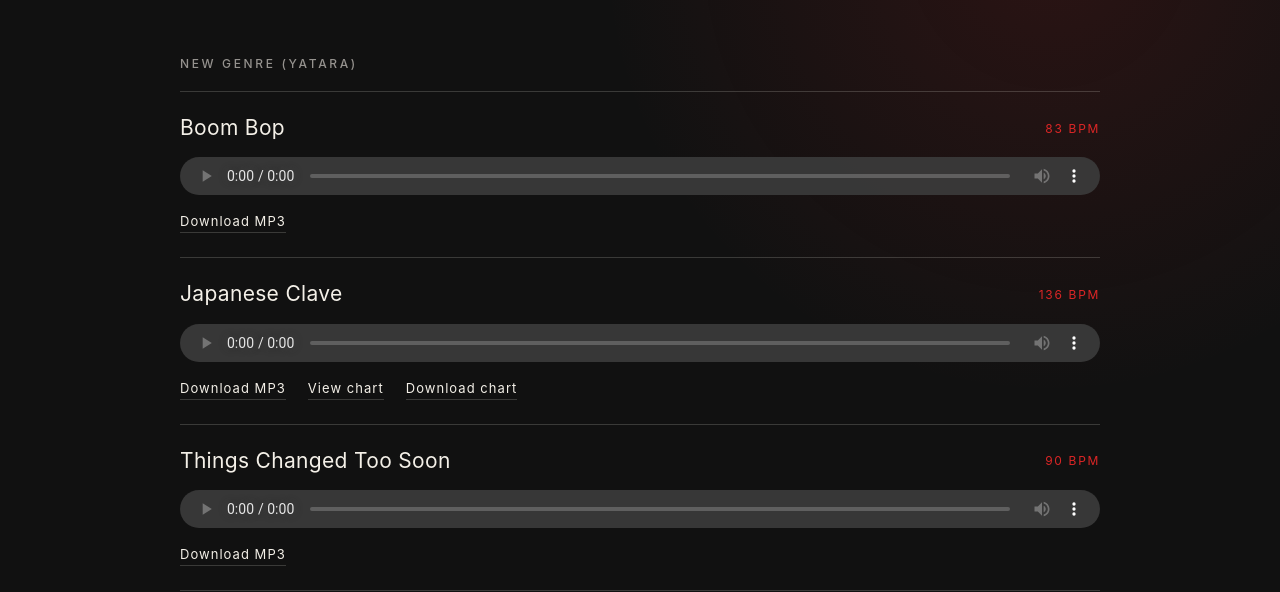
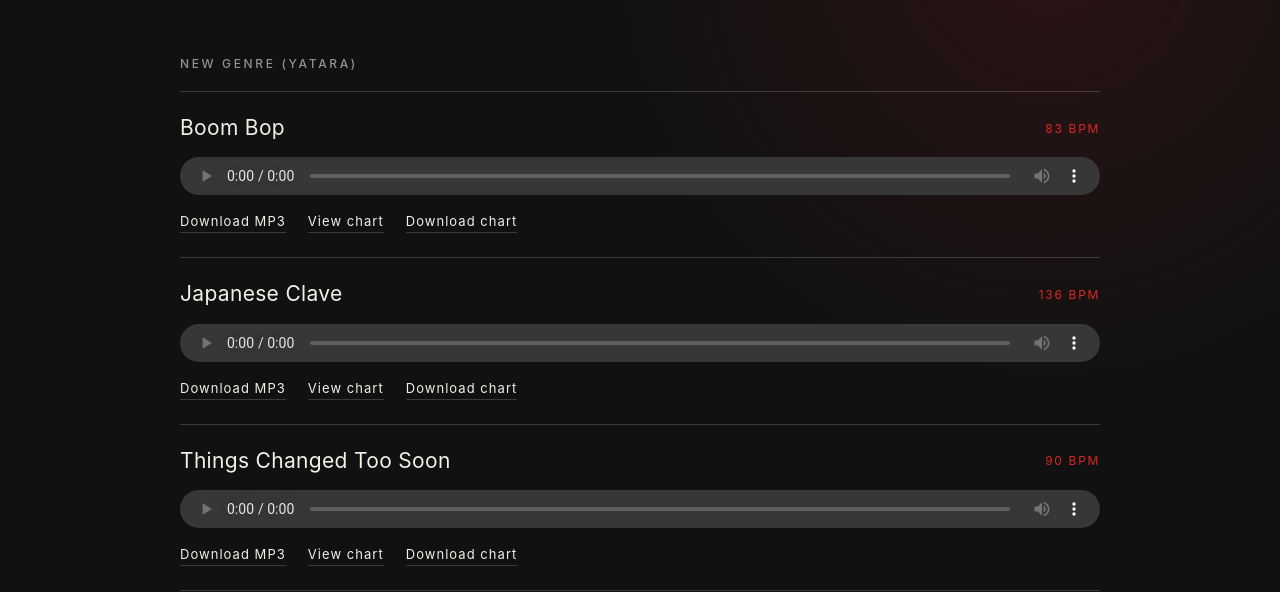
Before and after one commit to taka808/yatara-lp, a plain HTML site: page live-536edecd31/index.html in a window 1280 px wide. Shown: the part 208-800 px from the top of the page. Drawn offline with Linux system fonts and the light colour scheme.

Commit message:
update link-only musician page

```diff
--- a/live-536edecd31/index.html
+++ b/live-536edecd31/index.html
@@ -135,6 +135,8 @@
       <audio controls preload="metadata" src="files/boom-bop-with-bass.mp3" aria-label="Boom Bop"></audio>
       <div class="links">
         <a href="files/boom-bop-with-bass.mp3" download>Download MP3</a>
+        <a href="files/boom-bop-chart.pdf" target="_blank" rel="noopener">View chart</a>
+        <a href="files/boom-bop-chart.pdf" download>Download chart</a>
       </div>
     </div>
 
@@ -155,6 +157,8 @@
       <audio controls preload="metadata" src="files/things-changed-too-soon-90bpm-with-bass.mp3" aria-label="Things Changed Too Soon"></audio>
       <div class="links">
         <a href="files/things-changed-too-soon-90bpm-with-bass.mp3" download>Download MP3</a>
+        <a href="files/things-changed-too-soon-chart.pdf" target="_blank" rel="noopener">View chart</a>
+        <a href="files/things-changed-too-soon-chart.pdf" download>Download chart</a>
       </div>
     </div>
 
```
Also changed, not shown: 2 other files.
